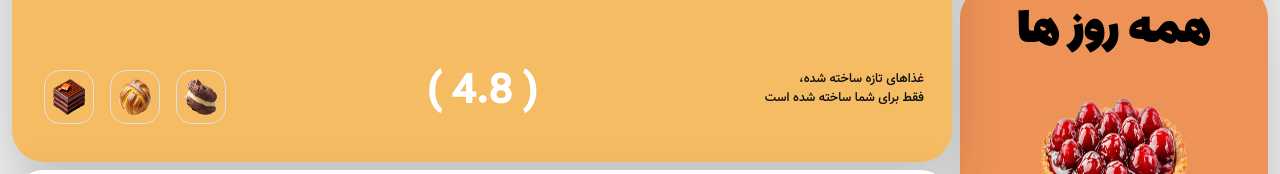
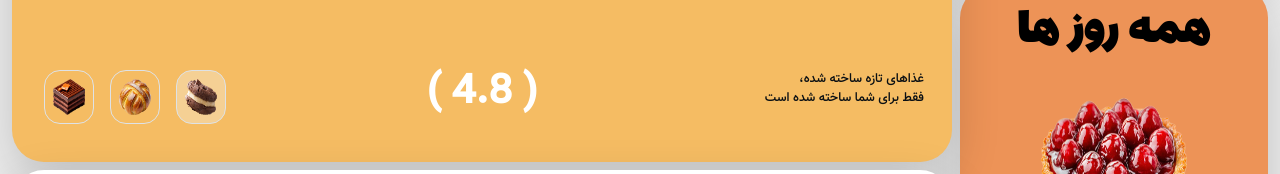
Before and after one commit to MohammadMahdi87gh/Landing-page-nan-charkhi, a website: page index.html in a window 1280 px wide. Shown: the part 450-624 px from the top of the page. Drawn offline with nearby package versions, Linux system fonts and the light colour scheme.

Commit message:
Update style.css

```diff
--- a/style.css
+++ b/style.css
@@ -422,7 +422,7 @@ body {
     height: 60%;
 }
 
-.div-cake-off {
+.active {
     background-color: #F5D094;
 }
 
```
